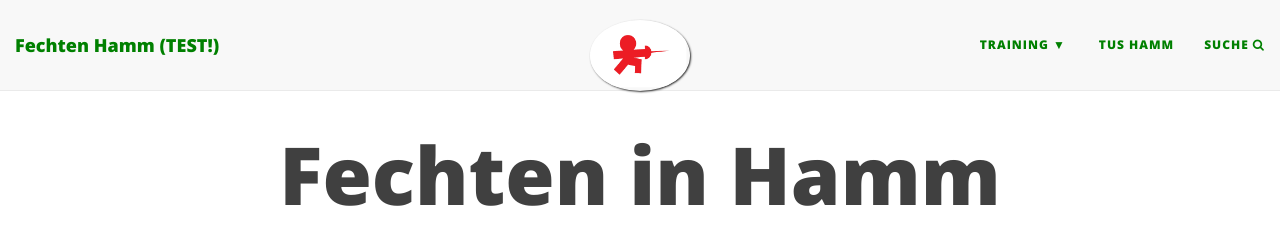
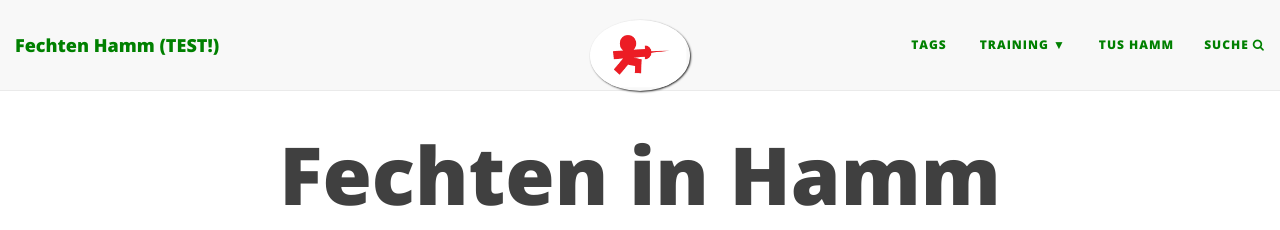
Before and after one commit to test-blog-fechten/test-blog-fechten.github.io, a Jekyll site: the page built from index.html, in a window 1280 px wide. Shown: the top 230 px of the page. Built offline with Jekyll 4.4.1, drawn with Linux system fonts in a browser that asks for light colours; nearby versions of some CDN libraries; the list of posts is cut into pages by our own code.

Commit message:
Link to tags!

```diff
--- a/_config.yml
+++ b/_config.yml
@@ -31,6 +31,7 @@ avatar: "/img/avatar-icon.png"
 
 # List of links in the navigation bar
 navbar-links:
+  Tags: "tags"
   Training:
     - Motorik: "mot"
     - Technik: "technik"
```
